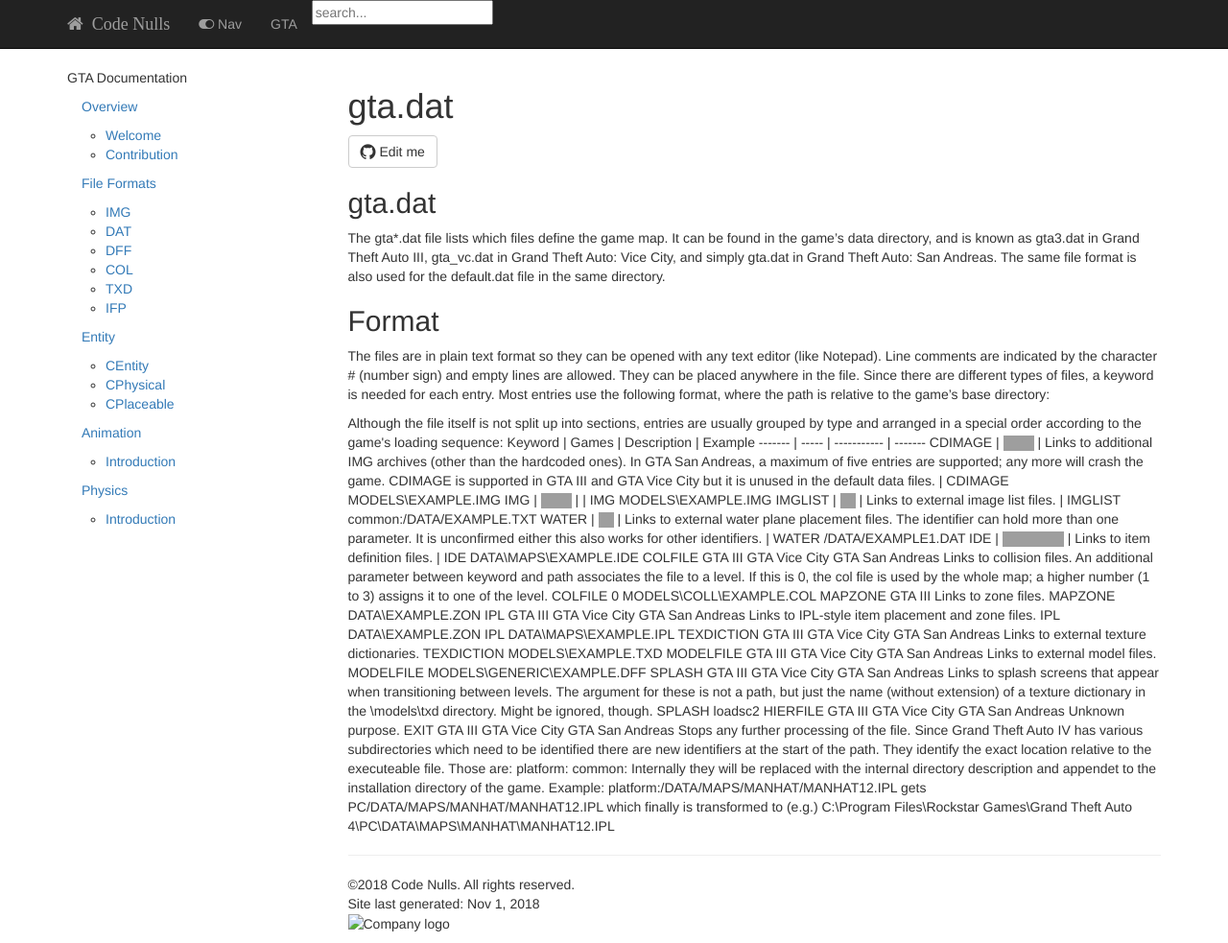
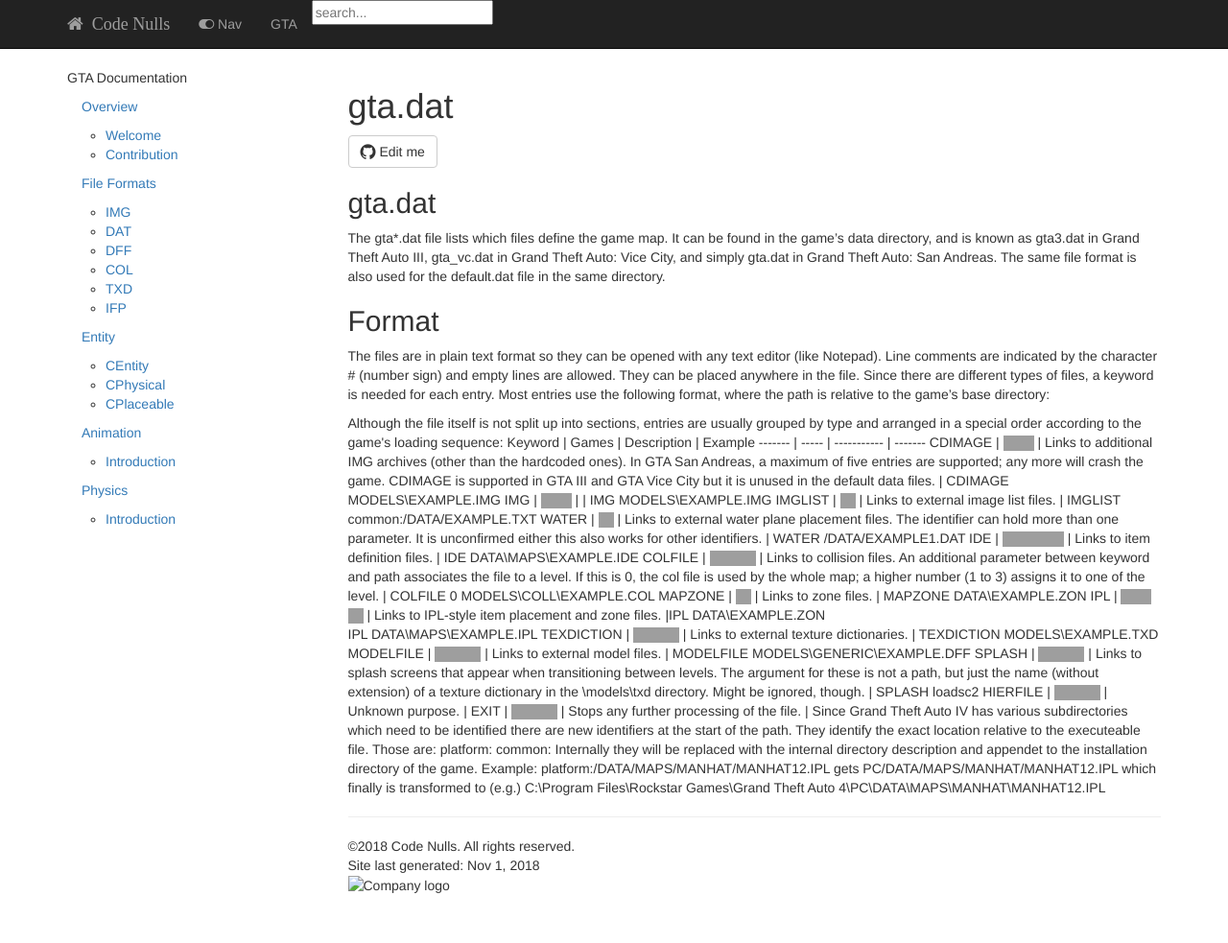
Before and after one commit to codenulls/gtahackers, a Jekyll site: the page built from pages/GTA/File Formats/gta_fileformat_dat.md, in a window 1280 px wide. Shown: the whole page at 96% size. Built offline with Jekyll 4.4.1, drawn with Linux system fonts in a browser that asks for light colours; nearby versions of some CDN libraries; our own code applies the rules of GitHub Pages for plain Markdown files; library files that are not in the unit come from our copies; comment, search, counter and statistics services are not loaded; after the commit the page ends 943 px from its top, so only the background shows below that; grey boxes are pictures that could not be loaded.

Commit message:
2nd fix
I did what I could. I copied and edited some of the stuffs. But still needs a lot of touchups. Add anything possible in future.

```diff
--- a/pages/GTA/File Formats/gta_fileformat_dat.md
+++ b/pages/GTA/File Formats/gta_fileformat_dat.md
@@ -16,34 +16,14 @@ IMG | <img src="https://www.gtainside.com/downloads/picr/2017-08/1503174392_gta_
 IMGLIST | <img src="http://files.softicons.com/download/game-icons/gta-iv-icons-by-th3-prophetman/ico/IV.ico" width="16" height= "16"> | Links to external image list files. | IMGLIST common:/DATA/EXAMPLE.TXT
 WATER | <img src="http://files.softicons.com/download/game-icons/gta-iv-icons-by-th3-prophetman/ico/IV.ico" width="16" height= "16"> | Links to external water plane placement files. The identifier can hold more than one parameter. It is unconfirmed either this also works for other identifiers. | WATER /DATA/EXAMPLE1.DAT
 IDE | <img src="http://aux.iconspalace.com/uploads/gta-iii-icon-128.png" width="16" height= "16"><img src="https://steamuserimages-a.akamaihd.net/ugc/884253767815809101/E12B2FBA58134B56A8B7D046F5109390D1C06F2C/" width="16" height= "16"><img src="https://www.gtainside.com/downloads/picr/2017-08/1503174392_gta_sa.jpg" width="16" height= "16"><img src="http://files.softicons.com/download/game-icons/gta-iv-icons-by-th3-prophetman/ico/IV.ico" width="16" height= "16"> | Links to item definition files. | IDE DATA\MAPS\EXAMPLE.IDE
-
-COLFILE 	GTA III GTA Vice City GTA San Andreas 	Links to collision files. An additional parameter between keyword and path associates the file to a level. If this is 0, the col file is used by the whole map; a higher number (1 to 3) assigns it to one of the level.
-
-COLFILE 0 MODELS\COLL\EXAMPLE.COL
-
-MAPZONE 	GTA III 	Links to zone files.
-
-MAPZONE DATA\EXAMPLE.ZON
-
-IPL 	GTA III GTA Vice City GTA San Andreas 	Links to IPL-style item placement and zone files.
-
-IPL DATA\EXAMPLE.ZON
-IPL DATA\MAPS\EXAMPLE.IPL
-
-TEXDICTION 	GTA III GTA Vice City GTA San Andreas 	Links to external texture dictionaries.
-
-TEXDICTION MODELS\EXAMPLE.TXD
-
-MODELFILE 	GTA III GTA Vice City GTA San Andreas 	Links to external model files.
-
-MODELFILE MODELS\GENERIC\EXAMPLE.DFF
-
-SPLASH 	GTA III GTA Vice City GTA San Andreas 	Links to splash screens that appear when transitioning between levels. The argument for these is not a path, but just the name (without extension) of a texture dictionary in the \models\txd directory. Might be ignored, though.
-
-SPLASH loadsc2
-
-HIERFILE 	GTA III GTA Vice City GTA San Andreas 	Unknown purpose.
-EXIT 	GTA III GTA Vice City GTA San Andreas 	Stops any further processing of the file.
+COLFILE | <img src="http://aux.iconspalace.com/uploads/gta-iii-icon-128.png" width="16" height= "16"><img src="https://steamuserimages-a.akamaihd.net/ugc/884253767815809101/E12B2FBA58134B56A8B7D046F5109390D1C06F2C/" width="16" height= "16"><img src="https://www.gtainside.com/downloads/picr/2017-08/1503174392_gta_sa.jpg" width="16" height= "16"> | Links to collision files. An additional parameter between keyword and path associates the file to a level. If this is 0, the col file is used by the whole map; a higher number (1 to 3) assigns it to one of the level. | COLFILE 0 MODELS\COLL\EXAMPLE.COL
+MAPZONE | <img src="http://aux.iconspalace.com/uploads/gta-iii-icon-128.png" width="16" height= "16"> | Links to zone files. | MAPZONE DATA\EXAMPLE.ZON
+IPL | <img src="http://aux.iconspalace.com/uploads/gta-iii-icon-128.png" width="16" height= "16"><img src="https://steamuserimages-a.akamaihd.net/ugc/884253767815809101/E12B2FBA58134B56A8B7D046F5109390D1C06F2C/" width="16" height= "16"><img src="https://www.gtainside.com/downloads/picr/2017-08/1503174392_gta_sa.jpg" width="16" height= "16"> | Links to IPL-style item placement and zone files. |IPL DATA\EXAMPLE.ZON<br> IPL DATA\MAPS\EXAMPLE.IPL
+TEXDICTION | <img src="http://aux.iconspalace.com/uploads/gta-iii-icon-128.png" width="16" height= "16"><img src="https://steamuserimages-a.akamaihd.net/ugc/884253767815809101/E12B2FBA58134B56A8B7D046F5109390D1C06F2C/" width="16" height= "16"><img src="https://www.gtainside.com/downloads/picr/2017-08/1503174392_gta_sa.jpg" width="16" height= "16"> | Links to external texture dictionaries. | TEXDICTION MODELS\EXAMPLE.TXD
+MODELFILE | <img src="http://aux.iconspalace.com/uploads/gta-iii-icon-128.png" width="16" height= "16"><img src="https://steamuserimages-a.akamaihd.net/ugc/884253767815809101/E12B2FBA58134B56A8B7D046F5109390D1C06F2C/" width="16" height= "16"><img src="https://www.gtainside.com/downloads/picr/2017-08/1503174392_gta_sa.jpg" width="16" height= "16"> | Links to external model files. | MODELFILE MODELS\GENERIC\EXAMPLE.DFF
+SPLASH | <img src="http://aux.iconspalace.com/uploads/gta-iii-icon-128.png" width="16" height= "16"><img src="https://steamuserimages-a.akamaihd.net/ugc/884253767815809101/E12B2FBA58134B56A8B7D046F5109390D1C06F2C/" width="16" height= "16"><img src="https://www.gtainside.com/downloads/picr/2017-08/1503174392_gta_sa.jpg" width="16" height= "16"> | Links to splash screens that appear when transitioning between levels. The argument for these is not a path, but just the name (without extension) of a texture dictionary in the \models\txd directory. Might be ignored, though. | SPLASH loadsc2
+HIERFILE | <img src="http://aux.iconspalace.com/uploads/gta-iii-icon-128.png" width="16" height= "16"><img src="https://steamuserimages-a.akamaihd.net/ugc/884253767815809101/E12B2FBA58134B56A8B7D046F5109390D1C06F2C/" width="16" height= "16"><img src="https://www.gtainside.com/downloads/picr/2017-08/1503174392_gta_sa.jpg" width="16" height= "16"> | Unknown purpose. |
+EXIT | <img src="http://aux.iconspalace.com/uploads/gta-iii-icon-128.png" width="16" height= "16"><img src="https://steamuserimages-a.akamaihd.net/ugc/884253767815809101/E12B2FBA58134B56A8B7D046F5109390D1C06F2C/" width="16" height= "16"><img src="https://www.gtainside.com/downloads/picr/2017-08/1503174392_gta_sa.jpg" width="16" height= "16"> | Stops any further processing of the file. |
 
 Since Grand Theft Auto IV has various subdirectories which need to be identified there are new identifiers at the start of the path. They identify the exact location relative to the executeable file. Those are:
 
```
